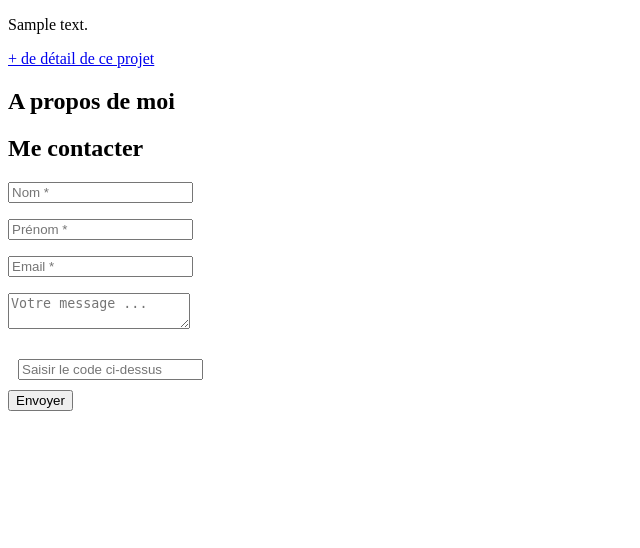
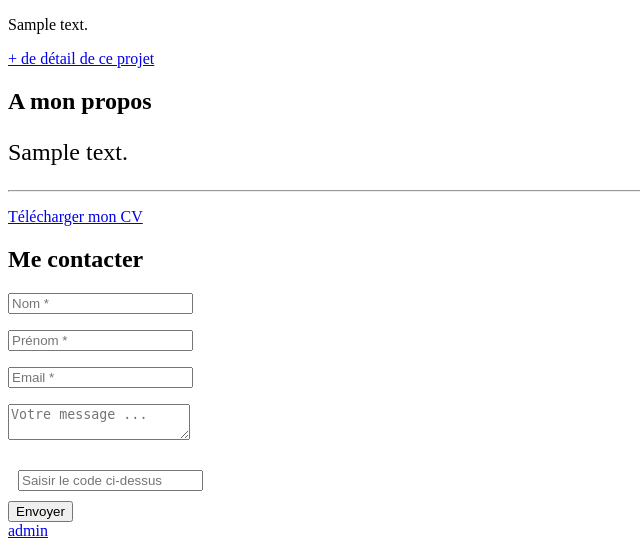
Before and after one commit to nicogaget/portfolio_perso, a Symfony app: template templates/index.html.twig in a window 1280 px wide. Shown: the part 727-1275 px from the top of the page, without its empty margins (0-640 px from the left). Before the commit the page ends 1138 px from the top, so only its background shows below. Run offline with Twig, Linux system fonts and the light colour scheme; the template is opened without the code that fills it: most values are stand-ins (such as "Sample title", 1, 10 or a date in 2020); form fields are guessed from the names that the template uses; some libraries are stand-ins or nearby versions.

Commit message:
fixtures

```diff
--- a/src/Controller/ResetPasswordController.php
+++ b/src/Controller/ResetPasswordController.php
@@ -145,7 +145,7 @@ class ResetPasswordController extends AbstractController
         ]);
     }
 
-    private function processSendingPasswordResetEmail(string $emailFormData, MailerInterface $mailer): RedirectResponse
+    private function processSendingPasswordResetEmail(string $emailFormData, MailerInterface $mailer, UserRepository $userRepo): RedirectResponse
     {
         $user = $this->getDoctrine()->getRepository(User::class)->findOneBy([
             'email' => $emailFormData,
@@ -175,7 +175,7 @@ class ResetPasswordController extends AbstractController
         }
 
         $email = (new TemplatedEmail())
-            ->from(new Address('admin-portfolio@mail.com', 'Portfolio Mailer Security'))
+            ->from(new Address($userRepo->findOneBy([])->getEmail(), 'Portfolio Mailer Security'))
             ->to($user->getEmail())
             ->subject('Your password reset request')
             ->htmlTemplate('reset_password/email.html.twig')
--- a/src/Form/ProfilType.php
+++ b/src/Form/ProfilType.php
@@ -26,11 +26,13 @@ class ProfilType extends AbstractType
             ->add('description2')
             ->add('adress')
             ->add('phone')
+            ->add('aboutMe')
             ->add('facebook')
             ->add('linkedin')
             ->add('github')
             ->add('twitter')
             ->add('instagram')
+
         ;
     }
 
--- a/templates/index.html.twig
+++ b/templates/index.html.twig
@@ -60,7 +60,19 @@
         </section>
 
         <section id="mon-propos">
-            <h1>A propos de moi</h1>
+{#            <h1>A mon propos</h1>#}
+{#            <div class="container-fluid" style="width: 90%">#}
+{#                {{ profil.aboutMe }}#}
+{#            </div>#}
+            <div class="jumbotron">
+                <h1 class="display-3">A mon propos</h1>
+                <p class="lead" style="font-size: 24px">{{ profil.aboutMe }}</p>
+                <hr class="my-4">
+                <p class="lead">
+                    <a class="btn btn-primary btn-lg" href="#" role="button"> Télécharger mon CV</a>
+                </p>
+            </div>
+
         </section>
 
         <section id="contact">
@@ -68,6 +80,11 @@
                 {% include '_contactFormIndex.html.twig' %}
         </section>
     </div>
+    <footer>
+        <div class="nav-item">
+            <a class="nav-link" href="{{ path('app_login') }}">admin</a>
+        </div>
+    </footer>
 
 {% endblock %}
 {% block javascripts %}
```
Also changed, not shown: src/Entity/Profil.php (+17 -0 lines), templates/user/index.html.twig (+10 -6 lines), 3 other files.
